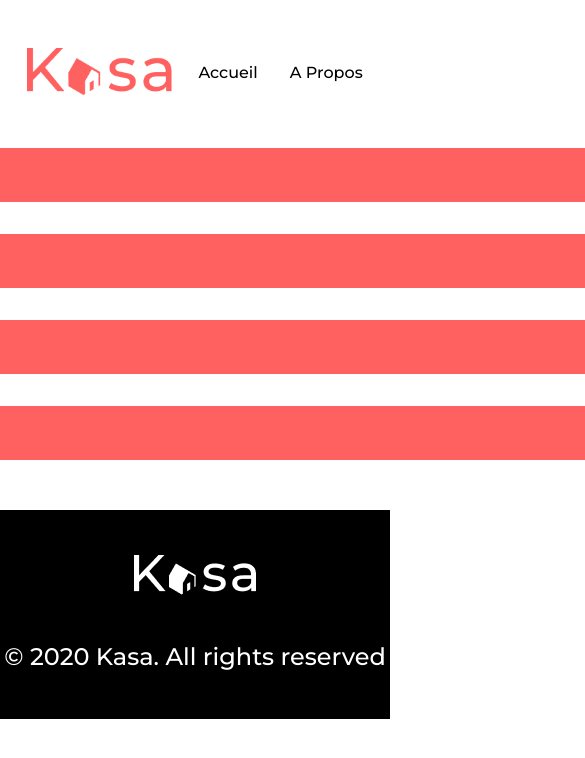
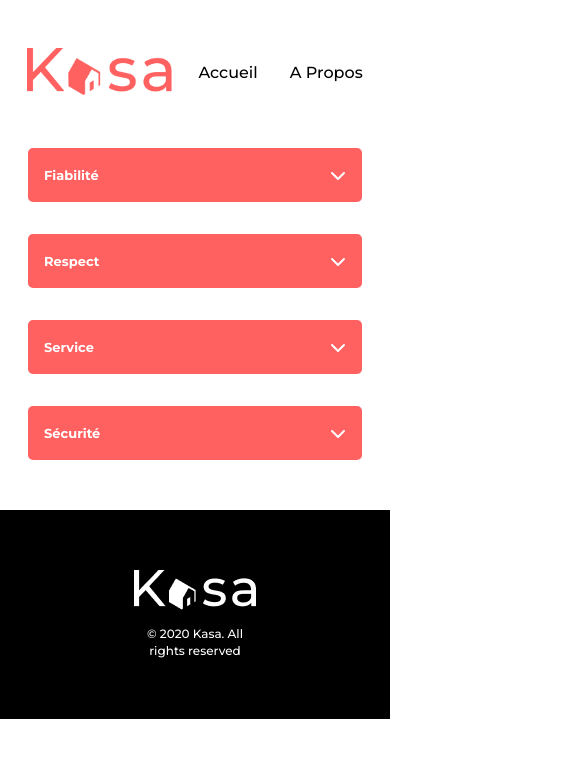
Before and after one commit to Jlow56/kasa, a React (Vite) app: page /About in a window 390 px wide. Shown: the top 758 px of the page, 585 px wide, since content can reach past the window. Built offline with nearby package versions, Linux system fonts and the light colour scheme.

Commit message:
about et home responsive ok

```diff
--- a/src/components/About/Collapse.jsx
+++ b/src/components/About/Collapse.jsx
@@ -2,7 +2,7 @@ import React from 'react';
 import { useState } from "react";
 import { FontAwesomeIcon } from '@fortawesome/react-fontawesome'
 import { faChevronDown, faChevronUp } from '@fortawesome/free-solid-svg-icons';
-import "./Collapse.Scss";
+import "./Collapse.scss";
 
 const chevronDown = <FontAwesomeIcon icon={faChevronDown} />;
 const chevronUp = <FontAwesomeIcon icon={faChevronUp} />;
--- a/src/components/About/Collapse.scss
+++ b/src/components/About/Collapse.scss
@@ -1,15 +1,17 @@
 .about-section {
-  gap: 2rem;
+  width: 80%;
   display: flex;
   flex-direction: column;
   align-items: center;
   justify-content: center;
+  gap: 2rem;
 
   .about-container {
     display: flex;
     justify-content: center;
     align-items: center;
     flex-direction: column;
+    width: 100%;
   }
 
   .collapse_header {
@@ -17,7 +19,7 @@
     justify-content: space-between;
     align-items: center;
     flex-direction: row;
-    width: 1023px;
+    width: 100%;
     height: 54px;
     background-color: #FF6060;
     border-radius: 5px;
@@ -27,16 +29,15 @@
   .collapse_header_title {
     font-weight: 700;
     font-size: 24px;
-    padding-left: 1rem;
+
   }
 
   .collapse_header_icon {
-   padding-right: 1rem;
-   font-size: 24px;
+    font-size: 24px;
   }
 
   .collapse_content {
-    width: 1023px;
+    width: 100%;
     background-color: #F6F6F673;
     border-radius: 5px;
   }
@@ -49,3 +50,25 @@
   }
 
 }
+
+@media screen and (max-width: 768px) {
+  .about-section {
+    width: 100%;
+
+    .about-container {
+      width: 100%;
+
+      .collapse_header {
+        width: 90%;
+
+        .collapse_header_title {
+          font-size: 13px;
+        }
+
+        .collapse_header_icon {
+          font-size: 16px;
+        }
+      }
+    }
+  }
+}
--- a/src/components/Home/HomeCard.scss
+++ b/src/components/Home/HomeCard.scss
@@ -1,12 +1,11 @@
 .housing-card-container {
-  width: 21.25rem;
-  height: 21.25rem;
+  height: 335px;
+  width:335px;
   display: flex;
   flex-direction: row;
   align-items: flex-end;
   justify-content: flex-start;
   color: #FFFFFF;
-  background: linear-gradient(180deg, rgba(255, 255, 255, 0) 0%, rgba(10, 10, 10, 0) 42%, rgba(4, 4, 4, 0.205) 99.99%, rgba(0, 0, 0, 0.5) 100%), #FF6060;
   border-radius: 10px;
   box-shadow: 0px 4px 4px 0px #00000040;
 
--- a/src/components/Home/ShowCards.scss
+++ b/src/components/Home/ShowCards.scss
@@ -1,12 +1,12 @@
 .card-container {
-    width: auto;
+    width: 100%;
     height: auto;
     flex-wrap: wrap;
-    justify-content: space-around;
+    justify-content: space-evenly;
     border-radius: 25px;
     background-color: #F6F6F6;
-    padding: 40px;
-    gap: 40px;
+    padding-block: 40px;
+    row-gap: 40px;
 }
 
 @media screen and (max-width: 375px) {
@@ -17,3 +17,9 @@
     }
 
 }
+
+@media screen and (max-width:1300px) {
+    .card-container {
+        gap: 30px;
+    }
+  }
--- a/src/layouts/Banner.css
+++ b/src/layouts/Banner.css
@@ -1,4 +1,5 @@
 .banner-home-container {
+    display: flex;
     position: relative;
     width: 100%;
     height: 223px;
@@ -49,13 +50,14 @@
 
 .banner-about-img {
     width: 100%;
-    height: auto;
+    height: 100%;
     object-fit: cover;
     filter: brightness(67%);
 }
 
 @media screen and (max-width: 768px) {
     .banner-home-container {
+        width: 100%;
         height: 223px;
     }
 
--- a/src/layouts/Footer.css
+++ b/src/layouts/Footer.css
@@ -24,3 +24,21 @@
     vertical-align: bottom;
     color: #FFFFFF;
 }
+
+@media screen and (max-width: 768px) {
+    .footer {
+        justify-content: center;
+        flex-direction: column;
+        align-items: center;
+        width: 100vw;
+        height: 209px;
+        background-color: #000000;
+        gap: 15px;
+    }
+
+    .footer-text {
+        font-size: 12px;
+        width: 133px;
+    }
+
+}
--- a/src/layouts/Header.css
+++ b/src/layouts/Header.css
@@ -41,13 +41,18 @@
         width: 100%;;
     }
 
+    .header-navbar {
+        justify-content: space-around;
+    }
+
     .header-navbar-logo {
         width: 145px;
         height: 47px;
     }
 
     .header-navbar-ul {
-        font-size: 0.75rem;
+        font-size: 9px;
+        font-weight: 500;
         text-transform: uppercase;
         gap : 2rem;
     }
--- a/src/layouts/Main.css
+++ b/src/layouts/Main.css
@@ -8,7 +8,7 @@
 
 @media screen and (max-width: 375px) {
     .main-container {
-        width: 335px;
+        width: 100%;
         height: auto;
         gap: 22px;
         align-items: center;
--- a/src/main.css
+++ b/src/main.css
@@ -58,7 +58,7 @@ body {
   flex-direction: column;
   align-items: center;
   padding-top: 3rem;
-  height: 100vh;
+  height: auto;
   margin: 0 auto;
   background-color: #FFFFFF;
   font-family: 'Montserrat', sans-serif;
```
Also changed, not shown: src/components/Home/ShowCards.css (line endings or trailing spaces).
